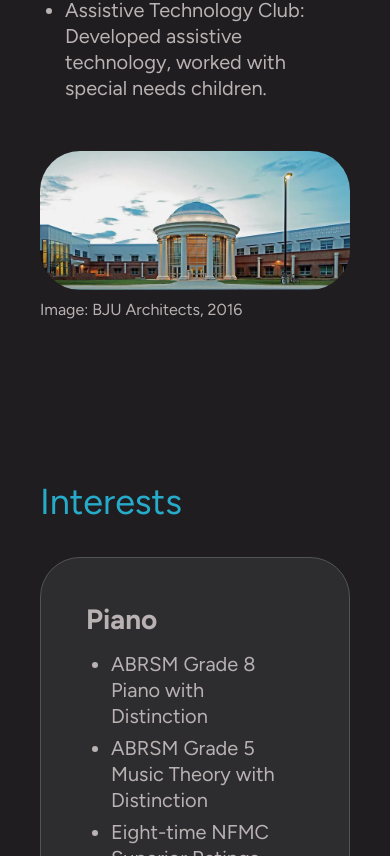
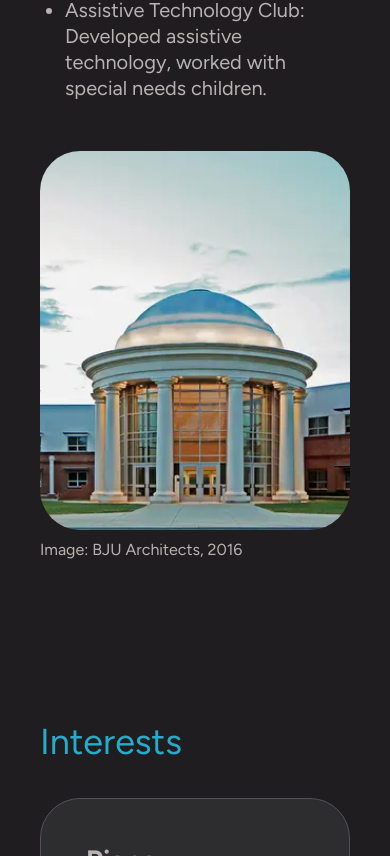
Before and after one commit to runial/portfolio, a React (Vite) app: page / in a window 390 px wide. Shown: the part 1728-2584 px from the top of the page. Built offline with nearby package versions, Linux system fonts and the light colour scheme.

Commit message:
fixed images

```diff
--- a/src/index.css
+++ b/src/index.css
@@ -83,7 +83,7 @@ button {
 }
 
 .img-large {
-  @apply rounded-4xl object-cover;
+  @apply rounded-4xl object-cover min-h-[45vh] lg:min-h-0;
 }
 
 ::selection {
```
